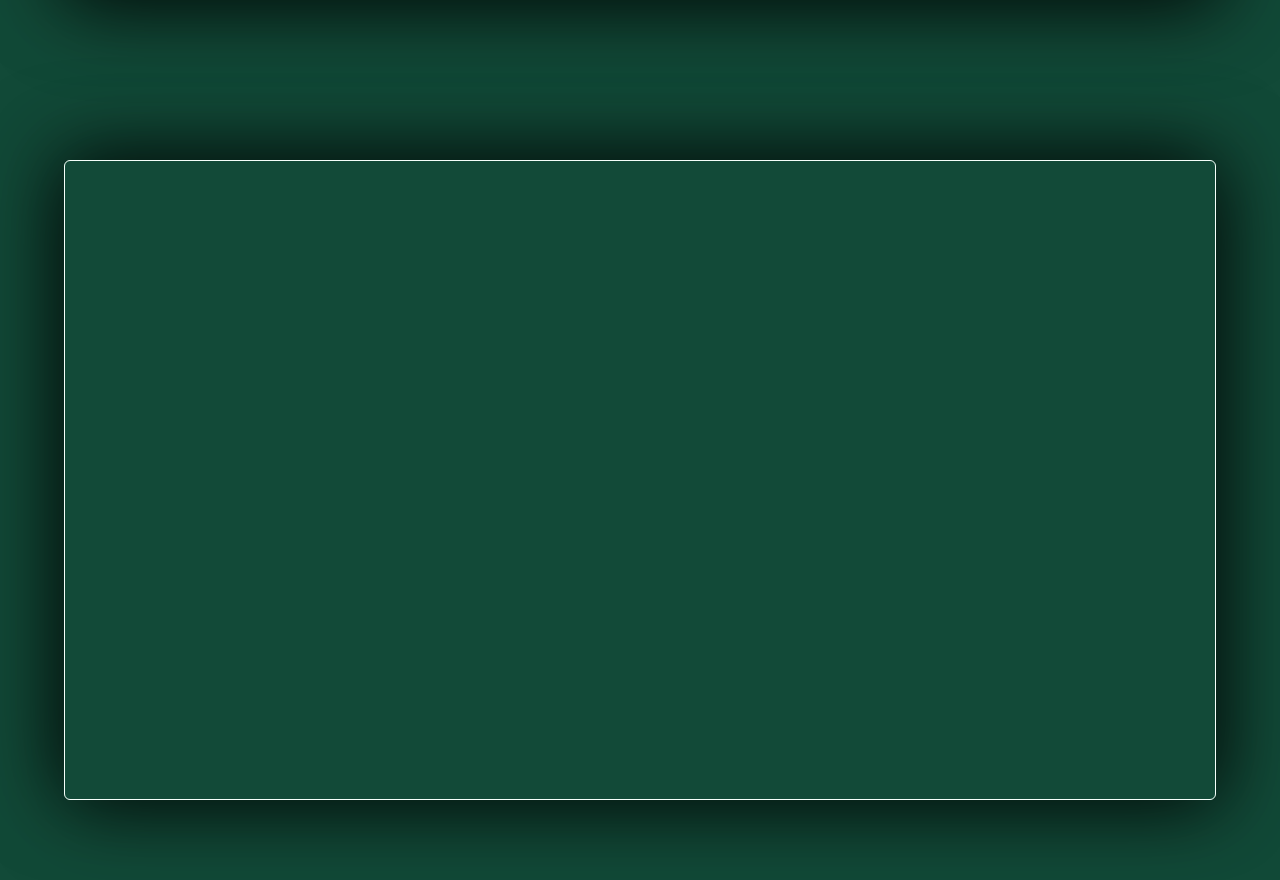
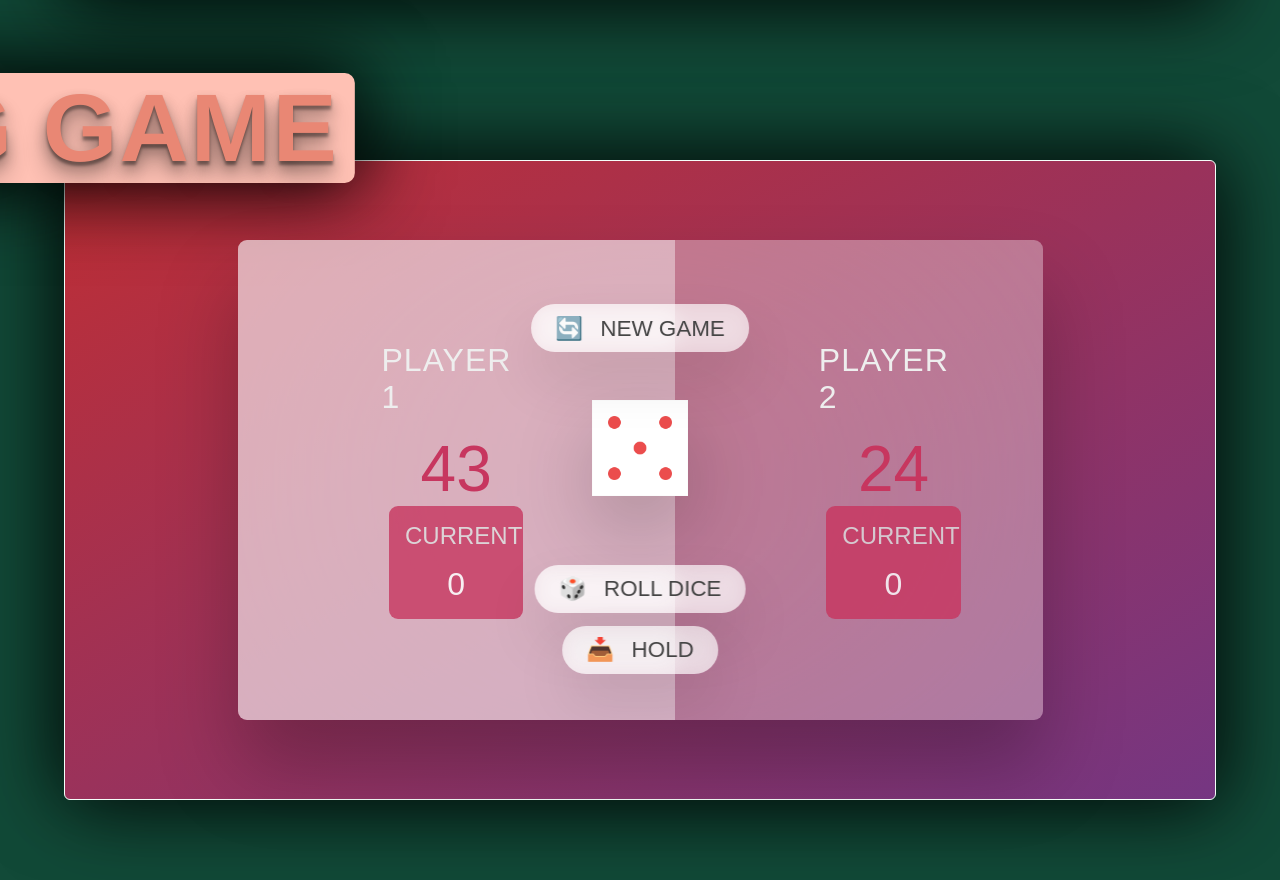
Before and after one commit to HegedusAlexandra/small_projects, a plain HTML site: page index.html in a window 1280 px wide. Shown: the part 2352-3232 px from the top of the page. Drawn offline with Linux system fonts and the light colour scheme; a web font is replaced by a local one.

Commit message:
added HTML CSS for pig game

```diff
--- a/index.css
+++ b/index.css
@@ -1,7 +1,8 @@
 /* tartalom::
 GMN
 FMN
-EINSTEIN */
+EINSTEIN
+Pig Game*/
 
 @import url("https://fonts.googleapis.com/css?family=Press+Start+2P&display=swap");
 @import url("https://fonts.googleapis.com/css2?family=IM+Fell+Great+Primer:ital@0;1&display=swap");
@@ -488,3 +489,166 @@ p {
   height: 80vh;
   padding: 4vh;
 }
+/* Pig Game */
+@import url("https://fonts.googleapis.com/css2?family=Nunito&display=swap");
+
+#pigGame {
+  font-family: "Nunito", sans-serif;
+  font-weight: 400;
+  height: 80vh;
+  color: #333;
+  background-image: linear-gradient(to top left, #753682 0%, #bf2e34 100%);
+  display: flex;
+  align-items: center;
+  justify-content: center;
+}
+
+#pigGameHead {
+  position: absolute;
+  transform: translate(-104%, -320%);
+}
+
+/* LAYOUT */
+#p {
+  position: relative;
+  width: 70%;
+  height: 60vh;
+  background-color: rgba(255, 255, 255, 0.35);
+  backdrop-filter: blur(200px);
+  filter: blur();
+  box-shadow: 0 3rem 5rem rgba(0, 0, 0, 0.25);
+  border-radius: 9px;
+  overflow: hidden;
+  display: flex;
+}
+
+.pplayer {
+  flex: 50%;
+  padding: 9rem;
+  display: flex;
+  flex-direction: column;
+  align-items: center;
+  transition: all 0.75s;
+}
+
+/* ELEMENTS */
+.pname {
+  position: relative;
+  font-size: 2rem;
+  text-transform: uppercase;
+  letter-spacing: 1px;
+  word-spacing: 2px;
+  font-weight: 300;
+  margin-bottom: 1rem;
+}
+
+.pscore {
+  font-size: 4rem;
+  font-weight: 300;
+  color: #c7365f;
+  margin-bottom: auto;
+}
+
+.pplayer--active {
+  background-color: rgba(255, 255, 255, 0.4);
+}
+.pplayer--active .name {
+  font-weight: 700;
+}
+.pplayer--active .score {
+  font-weight: 400;
+}
+
+.pplayer--active .current {
+  opacity: 1;
+}
+
+.pcurrent {
+  background-color: #c7365f;
+  opacity: 0.8;
+  border-radius: 9px;
+  color: #fff;
+  width: 90%;
+  padding: 1rem;
+  text-align: center;
+  transition: all 0.75s;
+}
+
+.pcurrent-label {
+  text-transform: uppercase;
+  margin-bottom: 1rem;
+  font-size: 1.5rem;
+  color: #ddd;
+}
+
+.pcurrent-score {
+  font-size: 2rem;
+}
+
+/* ABSOLUTE POSITIONED ELEMENTS */
+.pbtn {
+  position: absolute;
+  left: 50%;
+  transform: translateX(-50%);
+  color: #444;
+  background: none;
+  border: none;
+  font-family: inherit;
+  font-size: 1.4rem;
+  text-transform: uppercase;
+  cursor: pointer;
+  font-weight: 400;
+  transition: all 0.2s;
+  height: 6vh;
+
+  background-color: white;
+  background-color: rgba(255, 255, 255, 0.6);
+  backdrop-filter: blur(10px);
+
+  padding: 0.3rem 1.5rem;
+  border-radius: 50rem;
+  box-shadow: 0 1.75rem 3.5rem rgba(0, 0, 0, 0.1);
+}
+
+.pbtn::first-letter {
+  font-size: 1.4rem;
+  display: inline-block;
+  margin-right: 0.7rem;
+}
+
+.pbtn--new {
+  top: 4rem;
+}
+.pbtn--roll {
+  top: 20.3rem;
+}
+.pbtn--hold {
+  top: 24.1rem;
+}
+
+.pbtn:active {
+  transform: translate(-50%, 3px);
+  box-shadow: 0 1rem 2rem rgba(0, 0, 0, 0.15);
+}
+
+.pbtn:focus {
+  outline: none;
+}
+
+.pdice {
+  position: absolute;
+  left: 50%;
+  top: 10rem;
+  transform: translateX(-50%);
+  height: 6rem;
+  box-shadow: 0 2rem 5rem rgba(0, 0, 0, 0.2);
+}
+
+.pplayer--winner {
+  background-color: #2f2f2f;
+}
+
+.pplayer--winner .name {
+  font-weight: 700;
+  color: #c7365f;
+}
--- a/index.html
+++ b/index.html
@@ -61,8 +61,31 @@
       <div class="overlay hidden"></div>
       <div class="interactContainer"><div class="helpingTable"></div></div>
     </div>
-    <div class="projectWindow">
-      <h2 id="nemtommég"></h2>
+    <div class="projectWindow" id="pigGame">
+      <h2 id="pigGameHead">pig game</h2>
+      <main id="p">
+        <section class="pplayer pplayer--0 pplayer--active">
+          <h3 class="pname" id="pname--0">Player 1</h3>
+          <p class="pscore" id="pscore--0">43</p>
+          <div class="pcurrent">
+            <p class="pcurrent-label">Current</p>
+            <p class="pcurrent-score" id="current--0">0</p>
+          </div>
+        </section>
+        <section class="pplayer pplayer--1">
+          <h3 class="pname" id="pname--1">Player 2</h3>
+          <p class="pscore" id="pscore--1">24</p>
+          <div class="pcurrent">
+            <p class="pcurrent-label">Current</p>
+            <p class="pcurrent-score" id="current--1">0</p>
+          </div>
+        </section>
+
+        <img src="dice-5.png" alt="Playing dice" class="pdice" />
+        <button class="pbtn pbtn--new">🔄 New game</button>
+        <button class="pbtn pbtn--roll">🎲 Roll dice</button>
+        <button class="pbtn pbtn--hold">📥 Hold</button>
+      </main>
     </div>
     <script src="index.js"></script>
   </body>
--- a/index.js
+++ b/index.js
@@ -4,6 +4,7 @@
 //GMN1
 //GMN2
 //EINSTEIN
+//Pig Game
 
 //GMN1
 
@@ -337,3 +338,6 @@ function dragMoveListener(event) {
 
 // this is used later in the resizing and gesture demos
 window.dragMoveListener = dragMoveListener;
+
+//Pig Game
+document.querySelector("#pigGameHead").textContent = "pig game";
```
Also changed, not shown: dice-1.png (added), dice-2.png (added), dice-3.png (added), dice-4.png (added), dice-5.png (added), dice-6.png (added).
